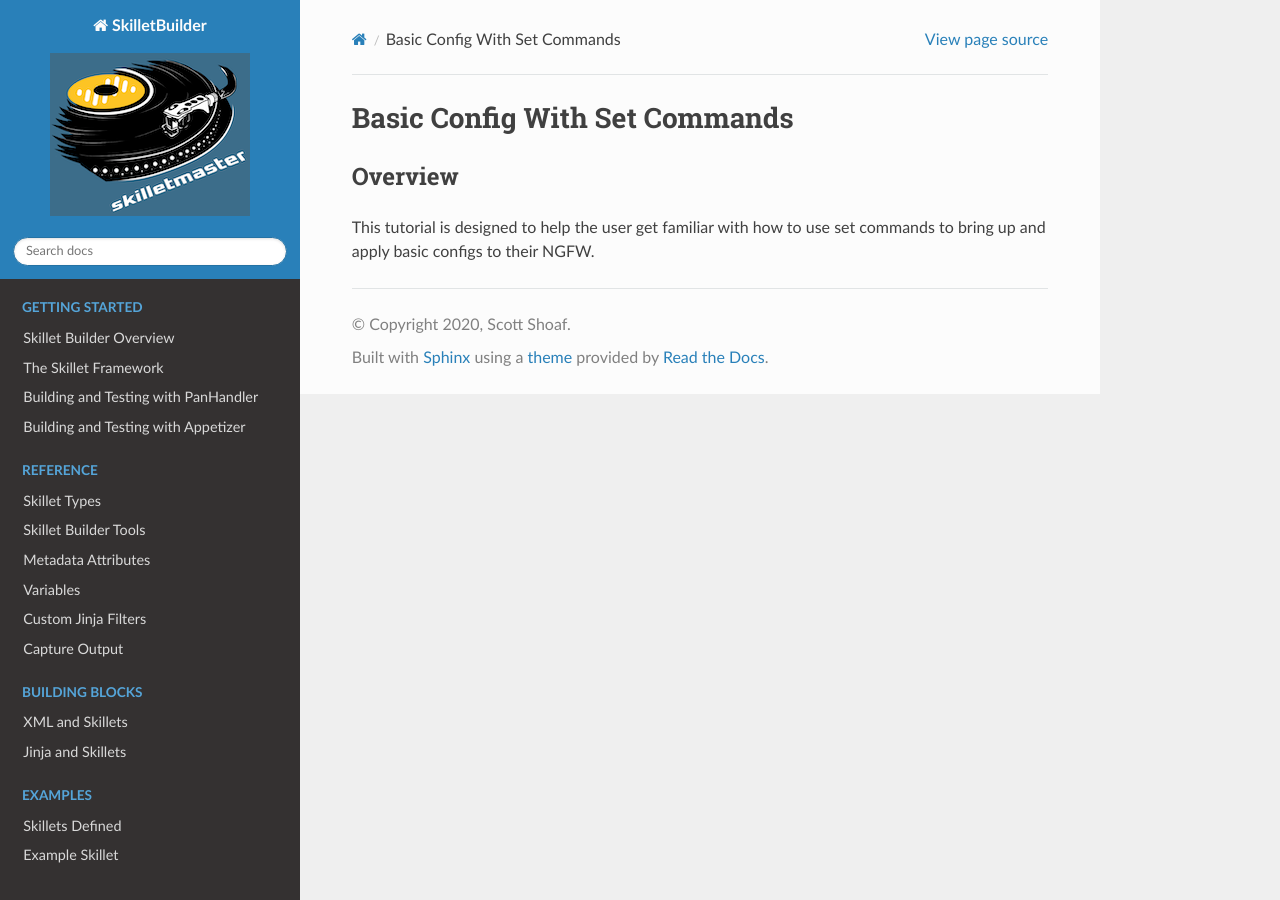
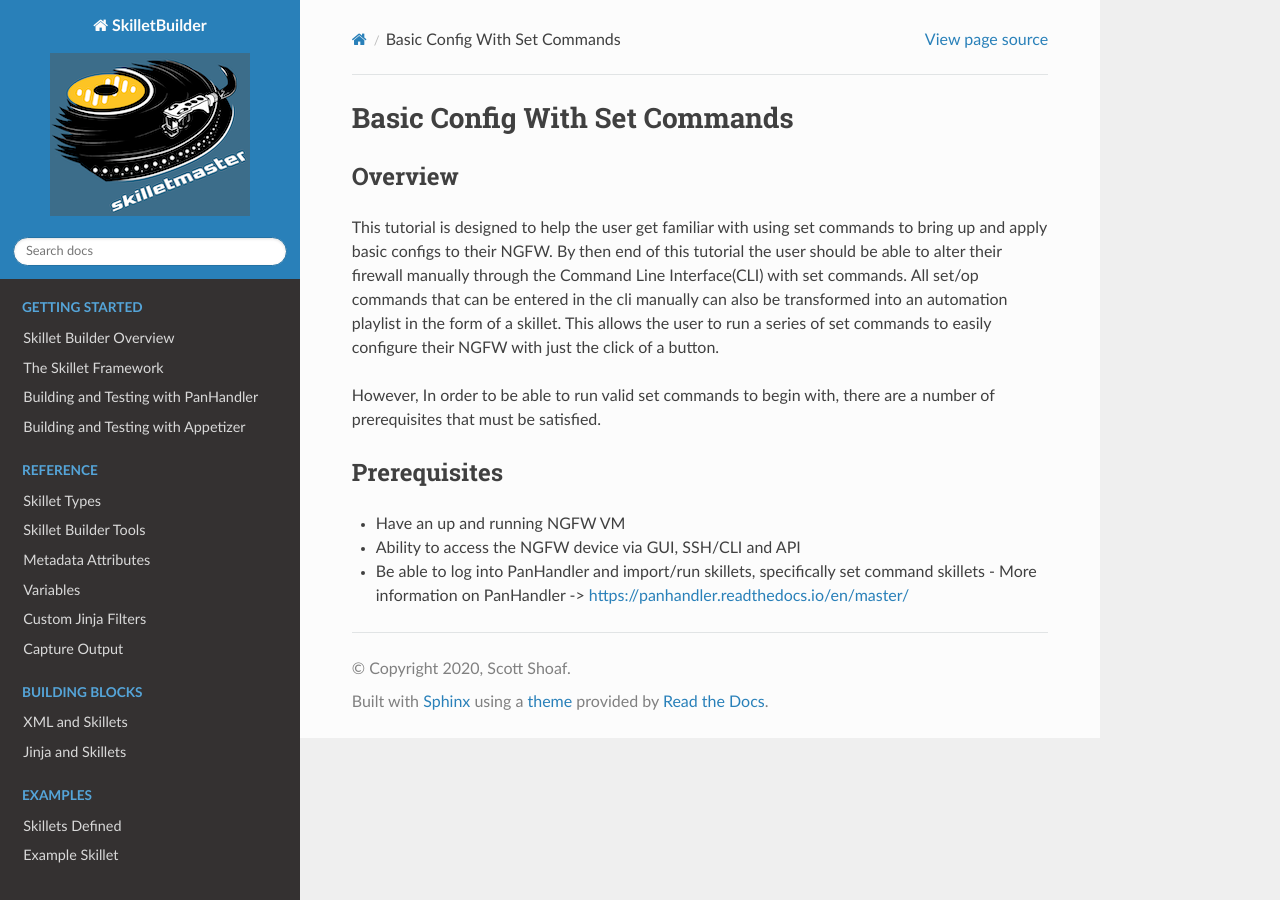
Before and after one commit to PaloAltoNetworks/SkilletBuilder, a Sphinx documentation site: the page built from docs/tutorials/tutorial_set_commands.rst, in a window 1280 px wide. Built offline with Sphinx 7.4.7 and the Read the Docs theme 2.0.0, drawn with Linux system fonts in a browser that asks for light colours; pages that are not in the unit, such as notebooks, are missing from menus.

Commit message:
Update tutorial_set_commands.rst

```diff
--- a/docs/tutorials/tutorial_set_commands.rst
+++ b/docs/tutorials/tutorial_set_commands.rst
@@ -4,4 +4,15 @@
 Overview
 --------
 
-This tutorial is designed to help the user get familiar with how to use set commands to bring up and apply basic configs to their NGFW.
+This tutorial is designed to help the user get familiar with using set commands to bring up and apply basic configs to their NGFW. By then end of this tutorial the user should be able to alter their firewall manually through the Command Line Interface(CLI) with set commands. All set/op commands that can be entered in the cli manually can also be transformed into an automation playlist in the form of a skillet. This allows the user to run a series of set commands to easily configure their NGFW with just the click of a button.
+
+However, In order to be able to run valid set commands to begin with, there are a number of prerequisites that must be satisfied.
+
+
+Prerequisites
+--------------
+
+* Have an up and running NGFW VM
+* Ability to access the NGFW device via GUI, SSH/CLI and API
+* Be able to log into PanHandler and import/run skillets, specifically set command skillets
+  - More information on PanHandler -> https://panhandler.readthedocs.io/en/master/
```
